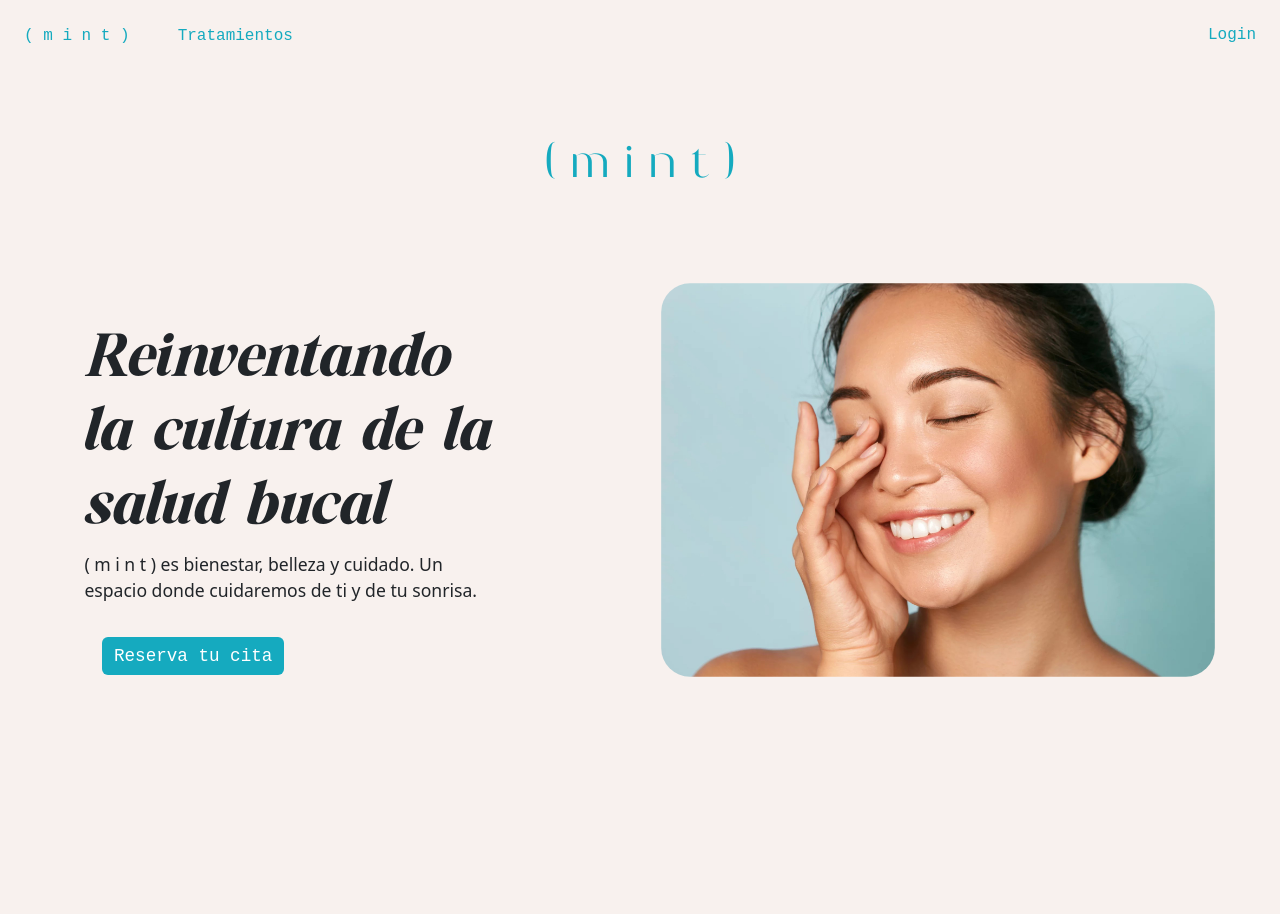
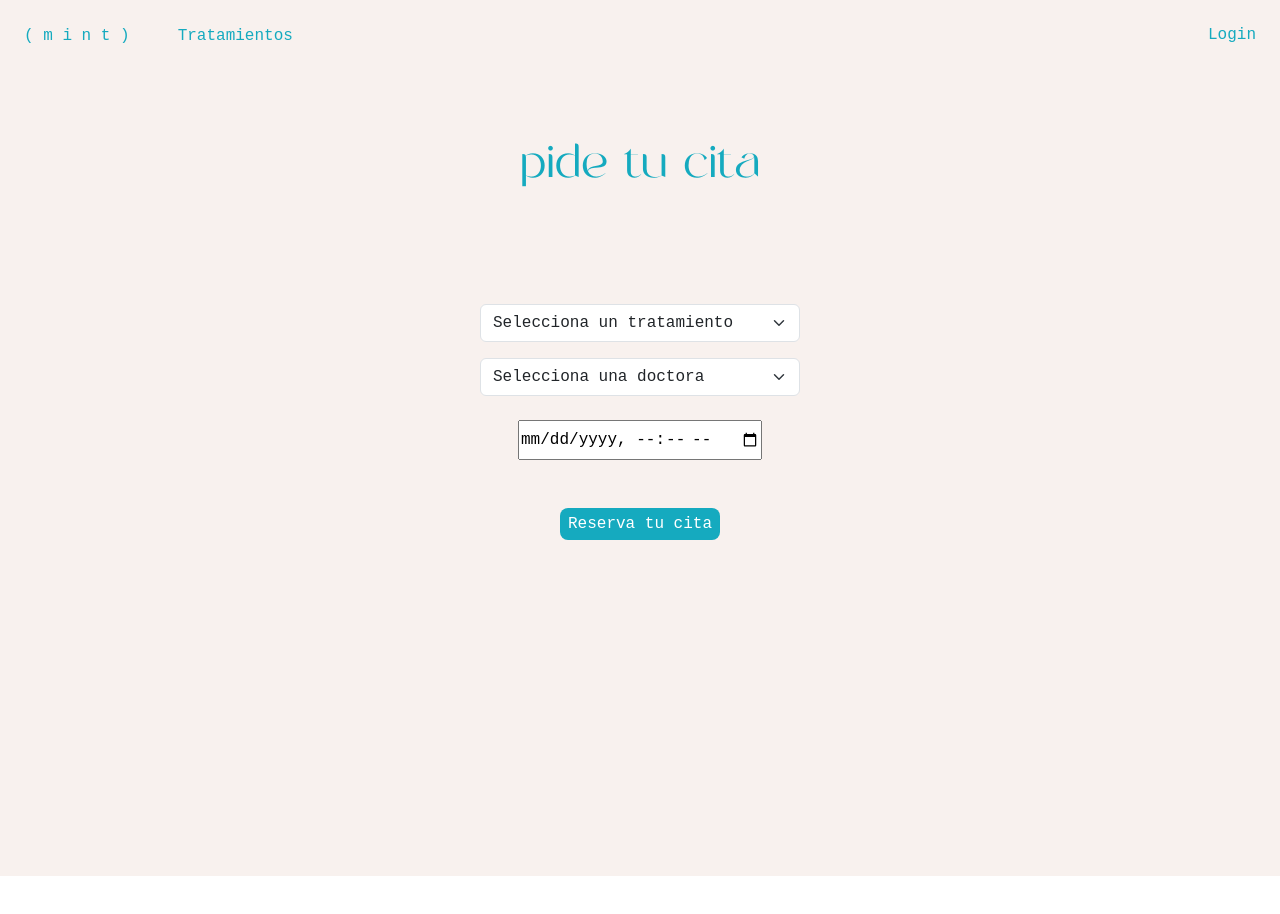
Before and after one commit to Coral-JM/cjm-fsd_front_clinica_dental, a React (Vite) app: page /createappointment in a window 1280 px wide. Before the commit this address led to /. Shown: the top 914 px of the page. After the commit the page ends 876 px from the top, so only its background shows below. Built offline with nearby package versions, Linux system fonts and the light colour scheme.

Commit message:
Feat: create appointment added but not working

```diff
--- a/src/common/Header/Header.jsx
+++ b/src/common/Header/Header.jsx
@@ -1,7 +1,6 @@
 
 import React, { useState } from 'react';
 import "./Header.css";
-
 import { useNavigate } from 'react-router-dom';
 
 export const Header = () => {
--- a/src/pages/Body/Body.jsx
+++ b/src/pages/Body/Body.jsx
@@ -11,6 +11,7 @@ import { UpdateUser } from '../UpdateUser/UpdateUser';
 import { AppointmentsAsUser } from '../AppointmentsAsUser/AppointmentsAsUser';
 import { AllUsers } from '../GetAllUsers/GetAllUsers';
 import { AllAppointments } from '../GetAllAppointments/GetAllAppointments';
+import { CreateAppointment } from '../CreateAppointment/CreateAppointment';
 
 
 
@@ -28,6 +29,7 @@ export const Body = () => {
                 <Route path="/appointmentsasuser" element={<AppointmentsAsUser />}/>
                 <Route path="/allusers" element={<AllUsers />}/>
                 <Route path="/allappointments" element={<AllAppointments />}/>
+                <Route path="/createappointment" element={<CreateAppointment />}/>
 
             </Routes>
         </>
--- /dev/null
+++ b/src/pages/CreateAppointment/CreateAppointment.css
@@ -0,0 +1,37 @@
+.createAppointmentDesign{
+    display: flex;
+    flex-direction: column;
+    justify-content: center;
+    align-items: center;
+    width: 20em;
+    font-family: monospace;
+    margin-bottom: 20em;
+
+}
+
+.appointmentSelector, .doctorSelector{
+    margin: 0.5em;
+}
+.containerDate{
+    margin-top: 1em;
+    height: 2.5em;
+    display: flex;
+    justify-content: center;
+}
+.buttonCreateAppointment{
+    height: 2em;
+    width: 10em;
+    background-color: #15aabf;
+    display: flex;
+    justify-content: center;
+    align-items: center;
+    border-radius: 0.5em;
+    color: white;
+    cursor: pointer;
+    margin: 1em;
+    margin-top: 3em;
+}
+.buttonCreateAppointment:hover {
+    transition: 0.3s;
+    color: black;
+}
--- /dev/null
+++ b/src/pages/CreateAppointment/CreateAppointment.jsx
@@ -0,0 +1,104 @@
+import React, { useEffect, useState } from "react";
+import "./CreateAppointment.css";
+import { InputText } from "../../common/InputText/InputText";
+import Form from "react-bootstrap/Form";
+import { useNavigate } from "react-router-dom";
+import { bookAppointment } from "../../services/apiCalls";
+
+
+export const CreateAppointment = () => {
+const navigate = useNavigate();
+
+    const [infoAppointment, setInfoAppointment] = useState({
+      date: "",
+      service_id: "",
+      doctor_id: "",
+    });
+    const [services, setServices] = useState([
+      {
+        id: 1,
+        name: "Exámen y limpieza dental",
+      },
+      {
+        id: 2,
+        name: "Tratamiento de restauración dental",
+      },
+      {
+        id: 3,
+        name: "Tratamiento de ortodoncia",
+      },
+    ]);
+    const [doctors, setDoctors] = useState([
+      {
+        id: 1,
+        name: "Ana Saddouki",
+      },
+      {
+        id: 2,
+        name: "Cristina Puig",
+      },
+    ]);
+    const inputHandler = (e) => {
+      setInfoAppointment((prevState) => ({
+        ...prevState,
+        [e.target.name]: e.target.value,
+      }));
+    };
+    const checkError = (e) => {};
+
+    const bookApp = () => {
+        bookAppointment(infoAppointment, credentials);
+        setTimeout(() => {
+          navigate("/createappointment");
+        }, 500);
+      };
+
+  return (
+    <div className="container">
+      <div className="row">
+        <div className="col">
+          <div className="tittle">pide tu cita</div>
+          <div className="createAppointmentDesign">
+            <Form.Select className="appointmentSelector"
+                name={"service_id"}
+                onChange={(e) => inputHandler(e)}
+            >
+                <option>Selecciona un tratamiento</option>
+                {services.map((service) => {
+                  return (
+                    <option key={service.id} value={service.id}>
+                      {service.name}
+                    </option>
+                  );
+                })}
+            </Form.Select>
+            <Form.Select className="doctorSelector"
+                name={"doctor_id"}
+                onChange={(e) => inputHandler(e)}
+                aria-label="Default select example"
+            >
+                <option>Selecciona una doctora</option>
+                {doctors.map((doctor) => {
+                  return (
+                    <option key={doctor.id} value={doctor.id}>
+                      {doctor.name}
+                    </option>
+                  );
+                })}
+            </Form.Select>
+
+            <div className="containerDate">
+              <InputText
+              type={"datetime-local"}
+              name={"date"}
+              changeFunction={(e) => inputHandler(e)}
+              blurFunction={(e) => checkError(e)}/>
+            </div>
+            <div onClick= {() => { bookApp() }}
+            className="buttonCreateAppointment">Reserva tu cita</div>
+          </div>
+        </div>
+      </div>
+    </div>
+  );
+};
--- a/src/pages/GetAllAppointments/GetAllAppointments.jsx
+++ b/src/pages/GetAllAppointments/GetAllAppointments.jsx
@@ -6,6 +6,8 @@ import { InputText } from "../../common/InputText/InputText";
 export const AllAppointments = () => {
     const [appointments, setAppointments] = useState ([])
     const [criteria, setCriteria] = useState("");
+    const [filteredAppointments, setFilteredAppointments] = useState([]);
+
 
     useEffect (() => {
         if (appointments.length === 0) {
@@ -26,6 +28,7 @@ export const AllAppointments = () => {
                 searchAppointment(criteria)
                 .then((resultado) => {
                     console.log("He buscado");
+                    console.log(resultado.data.data);
                     setAppointments(resultado.data.data);
                 })
                 .catch((error) => console.log(error))
--- a/src/pages/Home/Home.css
+++ b/src/pages/Home/Home.css
@@ -80,3 +80,17 @@
         margin-left: -6em;
     }
 }
+.citaButton {
+    height: 2em;
+    width: 12em;
+    display: flex;
+    justify-content: center;
+    align-items: center;
+    color: white;
+    border-radius: 0.5em;
+    cursor: pointer;
+}
+.citaButton:hover{
+    transition: 0.3s;
+    color: black;
+}
--- a/src/pages/Home/Home.jsx
+++ b/src/pages/Home/Home.jsx
@@ -2,10 +2,13 @@
 import React, {useState, useEffect} from 'react';
 import "./Home.css";
 import Card from 'react-bootstrap/Card';
-import Button from 'react-bootstrap/Button';
 import imgHome from '../../img/modelImg.jpg';
+import { useNavigate } from 'react-router-dom';
 
 export const Home = () => {
+
+    const navigate = useNavigate();
+
     return (
         <div className='container'>
             <div className="homeDesign row">
@@ -17,7 +20,8 @@ export const Home = () => {
                     <Card.Text style={{ fontSize:"1em"}} className='subtittleHome'>
                     ( m i n t ) es bienestar, belleza y cuidado. Un espacio donde cuidaremos de ti y de tu sonrisa.
                     </Card.Text>
-                    <Button style={{ fontSize:"1em", background: "#15aabf", border: "transparent", fontFamily: "monospace", margin: "1em"}} className='citaButton'>Reserva tu cita</Button>
+                    <div style={{ fontSize:"1em", background: "#15aabf", border: "transparent", fontFamily: "monospace", margin: "1em"}} className='citaButton'
+                    onClick={()=>navigate("/createappointment")}>Reserva tu cita</div>
                     </Card.Body>
                 </Card>
                 </div>
--- a/src/services/apiCalls.js
+++ b/src/services/apiCalls.js
@@ -22,3 +22,6 @@ export const getAllAppointments  = async (appointments) => {
 export const searchAppointment = async (criteria) => {
     return await axios.get(`${root}/appointments/doctor/allappointments/?name=${criteria}`);
 }
+export const bookAppointment = async (credentials) => {
+    return await axios.post(`${root}/appointments/createappointments`, credentials)
+  }
```
